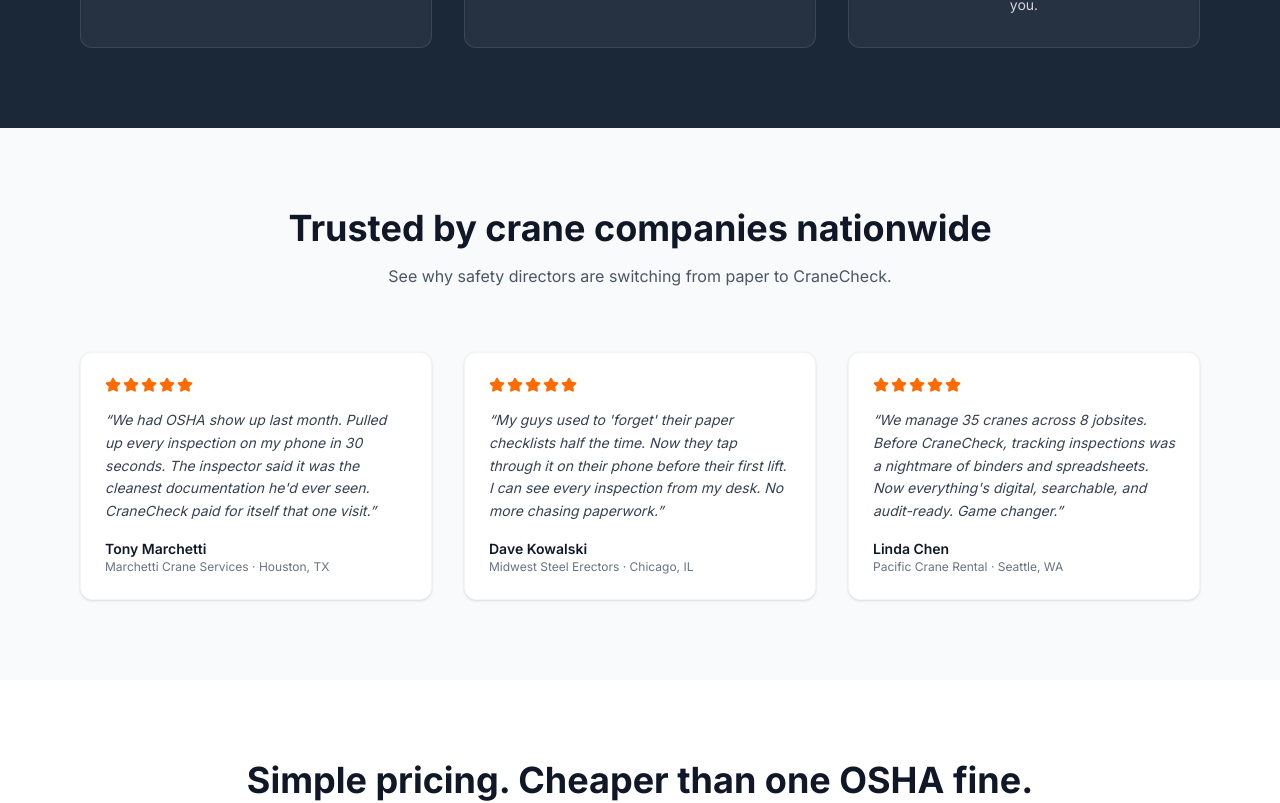
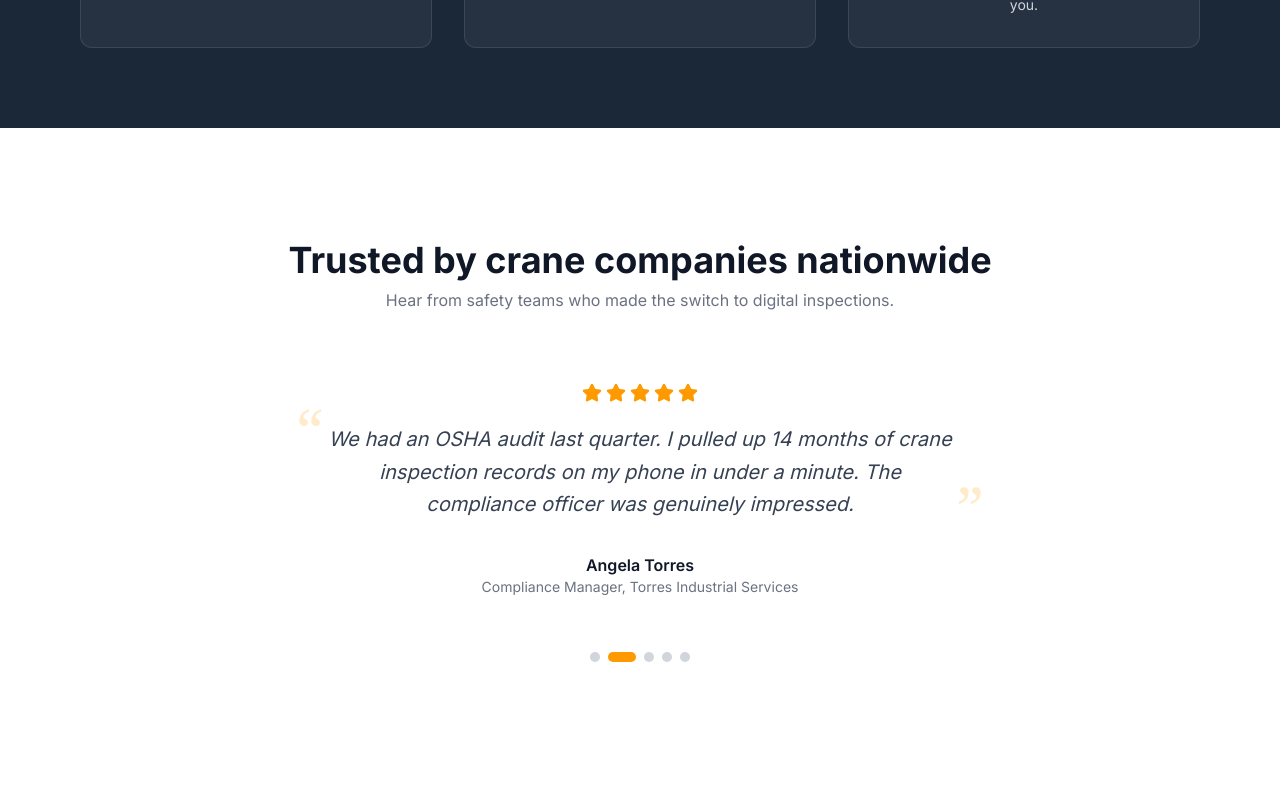
Before and after one commit to nolanterry/cranecheck-site, a Next.js app: page / in a window 1280 px wide. Shown: the part 3900-4703 px from the top of the page. Built offline with nearby package versions, Linux system fonts and the light colour scheme.

Commit message:
feat: scroll-triggered testimonial carousel on homepage — social proof for conversion optimization

```diff
--- a/src/app/page.tsx
+++ b/src/app/page.tsx
@@ -7,6 +7,7 @@
 import { HowItWorks } from "@/components/how-it-works";
 import { PainSection } from "@/components/pain-section";
 import { TestimonialsSection } from "@/components/testimonials";
+import { TestimonialCarousel } from "@/components/testimonial-carousel";
 import { PricingPreview } from "@/components/pricing-preview";
 import { FAQSection } from "@/components/faq-section";
 import { CTASection } from "@/components/cta-section";
@@ -22,7 +23,7 @@
         <ComplianceSection />
         <HowItWorks />
         <PainSection />
-        <TestimonialsSection />
+        <TestimonialCarousel />
         <PricingPreview />
         <FAQSection />
         <CTASection />
--- /dev/null
+++ b/src/components/testimonial-carousel.tsx
@@ -0,0 +1,133 @@
+"use client";
+
+import { useState, useEffect, useCallback, useRef } from "react";
+import { motion, AnimatePresence, useInView } from "framer-motion";
+import { Star } from "lucide-react";
+
+const TESTIMONIALS = [
+  {
+    quote: "CraneCheck cut our pre-shift inspection time in half. My operators actually complete them now instead of pencil-whipping paper forms.",
+    name: "Rick Salerno",
+    title: "Safety Director",
+    company: "Salerno Heavy Lift",
+  },
+  {
+    quote: "We had an OSHA audit last quarter. I pulled up 14 months of crane inspection records on my phone in under a minute. The compliance officer was genuinely impressed.",
+    name: "Angela Torres",
+    title: "Compliance Manager",
+    company: "Torres Industrial Services",
+  },
+  {
+    quote: "Before CraneCheck, tracking inspections across 12 jobsites meant chasing paper. Now I see every crane's status from my truck. It's a completely different operation.",
+    name: "Dave Kowalski",
+    title: "Operations Manager",
+    company: "Midwest Steel Erectors",
+  },
+  {
+    quote: "The deficiency tracking alone is worth the subscription. We catch issues early, document the fix, and have the full audit trail if anyone asks.",
+    name: "Patricia Okafor",
+    title: "Quality & Safety Lead",
+    company: "Summit Crane & Rigging",
+  },
+  {
+    quote: "My crew used to groan about inspections. CraneCheck made it so fast they just do it — no nagging. That's the best safety tool: one people actually use.",
+    name: "Carlos Medina",
+    title: "Crane Operator Foreman",
+    company: "Gulf Coast Lifting Solutions",
+  },
+];
+
+export function TestimonialCarousel() {
+  const [current, setCurrent] = useState(0);
+  const [paused, setPaused] = useState(false);
+  const sectionRef = useRef<HTMLElement>(null);
+  const inView = useInView(sectionRef, { once: true, margin: "-100px" });
+
+  const next = useCallback(() => {
+    setCurrent((prev) => (prev + 1) % TESTIMONIALS.length);
+  }, []);
+
+  useEffect(() => {
+    if (paused) return;
+    const timer = setInterval(next, 5000);
+    return () => clearInterval(timer);
+  }, [paused, next]);
+
+  return (
+    <motion.section
+      ref={sectionRef}
+      initial={{ opacity: 0, y: 40 }}
+      animate={inView ? { opacity: 1, y: 0 } : {}}
+      transition={{ duration: 0.7, ease: "easeOut" }}
+      aria-label="Customer testimonials"
+      className="py-20 md:py-28 bg-white/[0.03]"
+      onMouseEnter={() => setPaused(true)}
+      onMouseLeave={() => setPaused(false)}
+      onFocus={() => setPaused(true)}
+      onBlur={() => setPaused(false)}
+    >
+      <div className="max-w-4xl mx-auto px-4 text-center">
+        <h2 className="text-3xl md:text-4xl font-bold mb-2 text-gray-900">
+          Trusted by crane companies nationwide
+        </h2>
+        <p className="text-gray-500 mb-12">
+          Hear from safety teams who made the switch to digital inspections.
+        </p>
+
+        <div className="relative min-h-[260px] flex items-center justify-center">
+          <AnimatePresence mode="wait">
+            <motion.div
+              key={current}
+              initial={{ opacity: 0, x: 60 }}
+              animate={{ opacity: 1, x: 0 }}
+              exit={{ opacity: 0, x: -60 }}
+              transition={{ duration: 0.4, ease: "easeInOut" }}
+              aria-live="polite"
+              className="w-full"
+            >
+              {/* Stars */}
+              <div className="flex justify-center gap-1 mb-5">
+                {Array.from({ length: 5 }).map((_, i) => (
+                  <Star key={i} className="text-amber-500 fill-amber-500" size={20} />
+                ))}
+              </div>
+
+              {/* Quote */}
+              <div className="relative max-w-2xl mx-auto">
+                <span className="absolute -top-6 -left-2 text-6xl leading-none text-amber-500/20 font-serif select-none">&ldquo;</span>
+                <p className="text-lg md:text-xl text-gray-700 leading-relaxed italic px-6">
+                  {TESTIMONIALS[current].quote}
+                </p>
+                <span className="absolute -bottom-4 -right-2 text-6xl leading-none text-amber-500/20 font-serif select-none">&rdquo;</span>
+              </div>
+
+              {/* Attribution */}
+              <div className="mt-8">
+                <p className="font-semibold text-gray-900">{TESTIMONIALS[current].name}</p>
+                <p className="text-sm text-gray-500">
+                  {TESTIMONIALS[current].title}, {TESTIMONIALS[current].company}
+                </p>
+              </div>
+            </motion.div>
+          </AnimatePresence>
+        </div>
+
+        {/* Dots */}
+        <div className="flex justify-center gap-2 mt-8" role="tablist" aria-label="Testimonial navigation">
+          {TESTIMONIALS.map((_, i) => (
+            <button
+              key={i}
+              onClick={() => setCurrent(i)}
+              role="tab"
+              aria-selected={i === current}
+              aria-label={`Testimonial ${i + 1}`}
+              className={`w-2.5 h-2.5 rounded-full transition-all duration-300 ${
+                i === current ? "bg-amber-500 w-7" : "bg-gray-300 hover:bg-gray-400"
+              }`}
+            />
+          ))}
+        </div>
+      </div>
+    </motion.section>
+  );
+}
```
